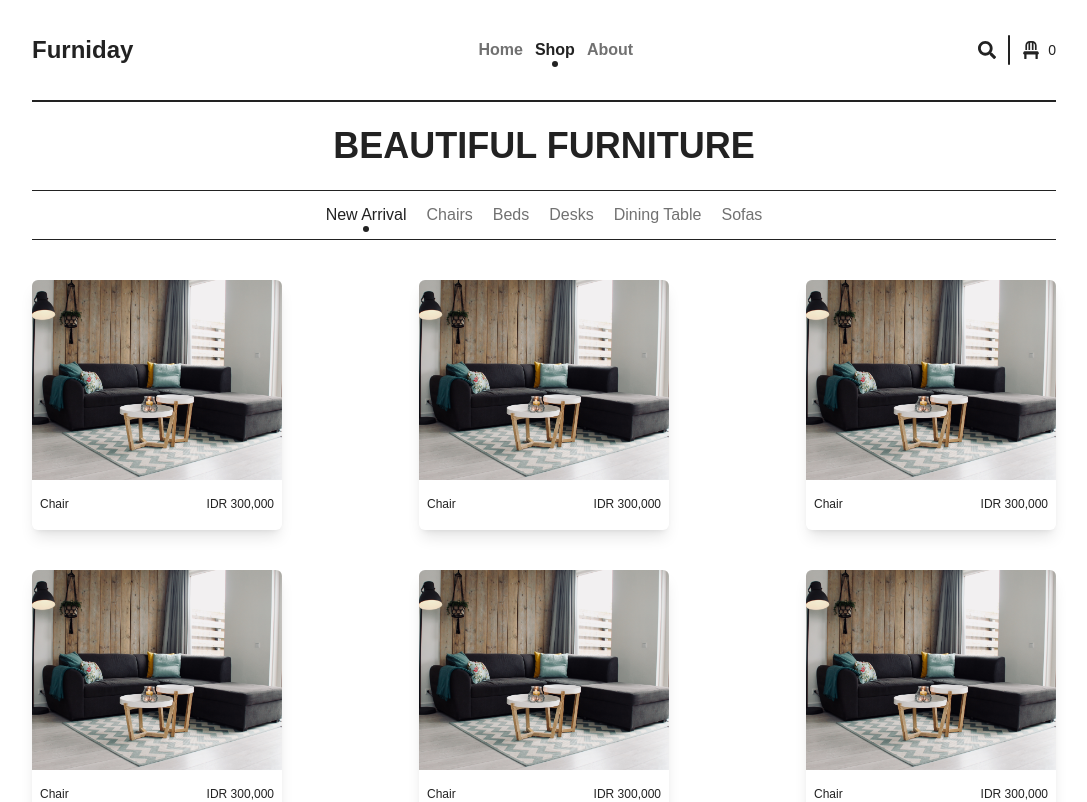
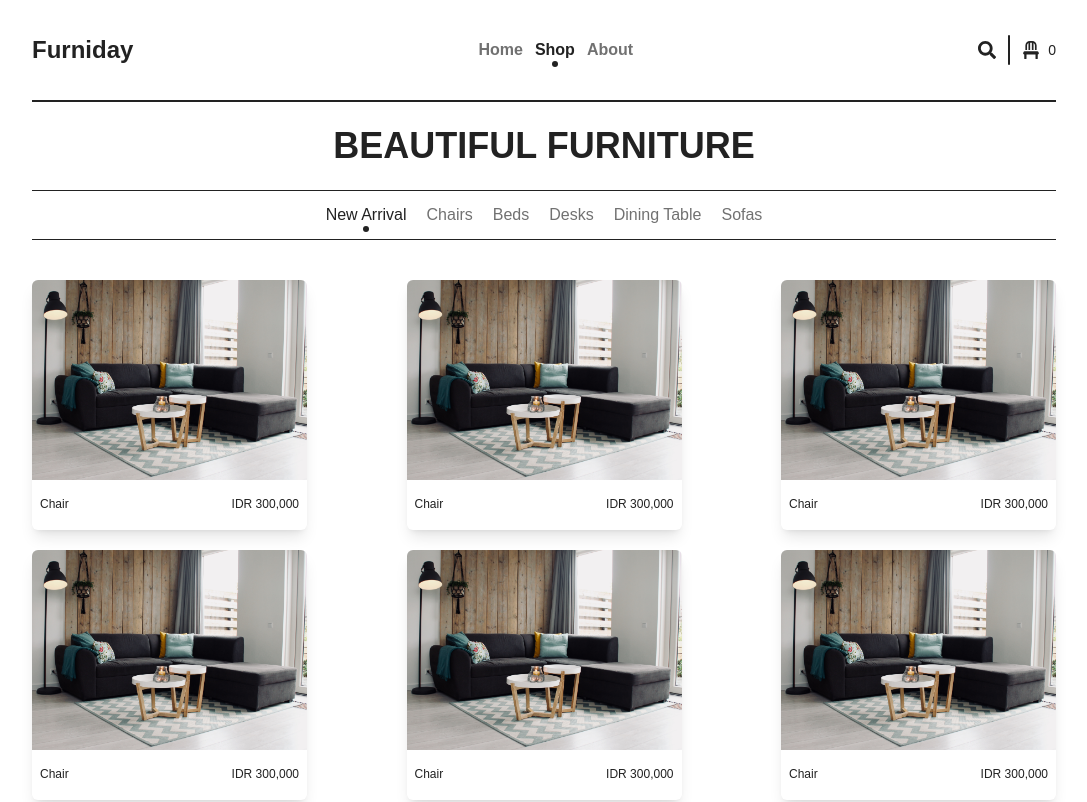
Before and after one commit to P4rley/furniday, a Next.js app: page /shop in a window 1280 px wide. Shown: the top 802 px of the page, without its empty margins (96-1183 px from the left). Built offline with nearby package versions, Linux system fonts and the light colour scheme.

Commit message:
update shop page

```diff
--- a/app/shop/[category]/page.tsx
+++ b/app/shop/[category]/page.tsx
@@ -2,7 +2,6 @@
 
 import Image from "next/image";
 import heroImg from "../../heroImg.jpg";
-import Card from "@/components/Card";
 import { useState } from "react";
 
 type Props = {
--- a/app/shop/page.tsx
+++ b/app/shop/page.tsx
@@ -1,6 +1,7 @@
 "use client";
 
-import Card from "@/components/Card";
+import Image from "next/image";
+import img from "../heroImg.jpg";
 import { useState } from "react";
 
 type Props = {};
@@ -9,9 +10,24 @@ const Shop = (props: Props) => {
 
   return (
     <div className="my-10">
-      <div className="flex flex-wrap justify-between items-center gap-10">
+      <div className="flex flex-wrap justify-between items-center gap-5">
         {[...Array(expand)].map((el, i) => {
-          return <Card key={i} width="w-full" />;
+          return (
+            <div
+              key={i}
+              className={`shadow-lg group h-[200px] w-full md:w-[200px] lg:w-[240px] xl:w-[275px] lg:h-[250px] rounded-md overflow-hidden`}
+            >
+              <Image
+                src={img}
+                alt="products"
+                className="h-[150px] lg:h-[200px] w-full object-cover group-hover:scale-105 transition duration-300 ease-in-out"
+              />
+              <div className="flex w-full justify-between py-4 px-2">
+                <span className="text-xs font-medium">Chair</span>
+                <span className="text-xs font-medium">IDR 300,000</span>
+              </div>
+            </div>
+          );
         })}
       </div>
 
```
